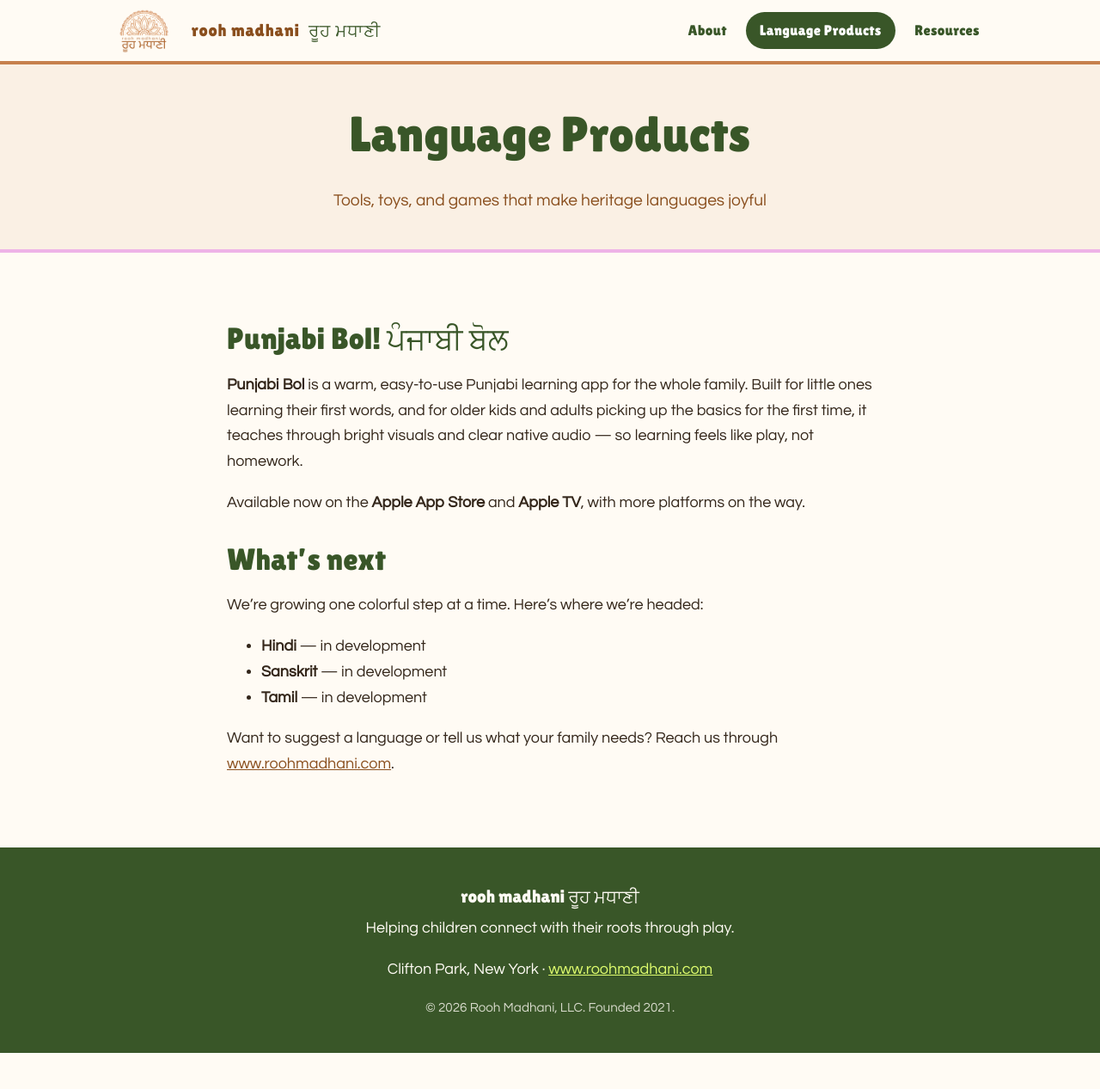
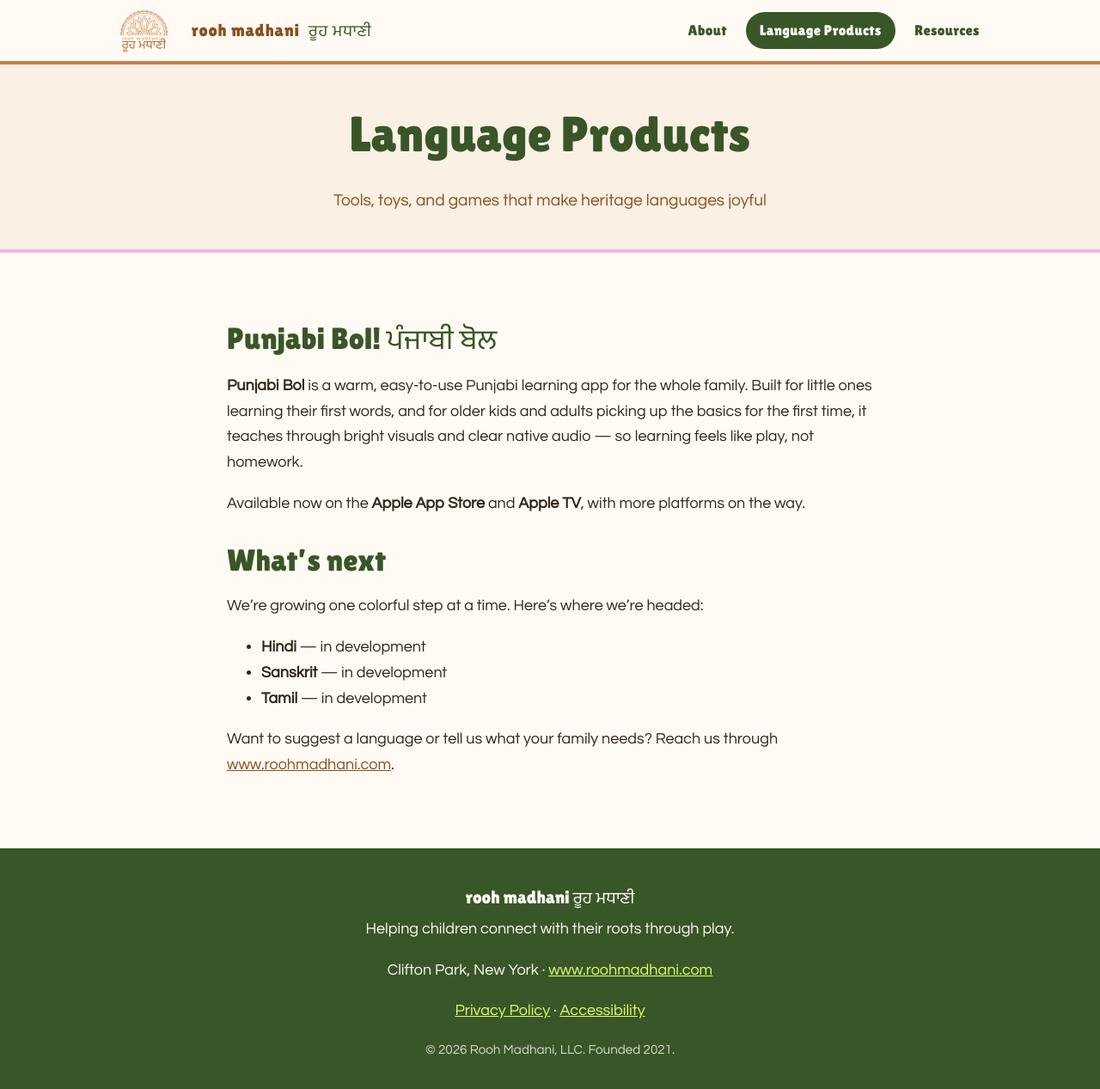
Before and after one commit to RoohMadhani/roohmadhani.github.io, a Jekyll site: the page built from products.md, in a window 1280 px wide and 1274 px high. Shown: the top 1267 px of the window at 86% size. Built offline with Jekyll 4.4.1, drawn with Linux system fonts in a browser that asks for light colours; some web fonts are replaced.

Commit message:
Custom domain + compliance: self-hosted fonts, privacy & accessibility pages
- CNAME for www.roohmadhani.com
- Self-host Lilita One / Questrial / Mukta Mahee (OFL) — removes all
  third-party requests, so no visitor IPs go to Google (GDPR/COPPA)
- Add privacy policy and accessibility statement, linked from footer
- Fix .btn-secondary contrast to meet WCAG 2.1 AA (all text pairs
  verified >= 4.5:1)

Co-Authored-By: Claude Fable 5 <noreply@anthropic.com>

```diff
--- /dev/null
+++ b/CNAME
@@ -0,0 +1 @@
+www.roohmadhani.com
--- a/_layouts/default.html
+++ b/_layouts/default.html
@@ -6,9 +6,8 @@
   <title>{% if page.title %}{{ page.title }} · {{ site.title }}{% else %}{{ site.title }} · {{ site.tagline }}{% endif %}</title>
   <meta name="description" content="{{ page.description | default: site.description | strip_newlines }}">
   <link rel="icon" type="image/png" href="{{ '/assets/images/logo.png' | relative_url }}">
-  <link rel="preconnect" href="https://fonts.googleapis.com">
-  <link rel="preconnect" href="https://fonts.gstatic.com" crossorigin>
-  <link href="https://fonts.googleapis.com/css2?family=Lilita+One&family=Questrial&family=Mukta+Mahee:wght@400;600&display=swap" rel="stylesheet">
+  <link rel="preload" href="{{ '/assets/fonts/lilita-one-400-latin.woff2' | relative_url }}" as="font" type="font/woff2" crossorigin>
+  <link rel="preload" href="{{ '/assets/fonts/questrial-400-latin.woff2' | relative_url }}" as="font" type="font/woff2" crossorigin>
   <link rel="stylesheet" href="{{ '/assets/css/style.css' | relative_url }}">
 </head>
 <body>
@@ -39,6 +38,10 @@
       <p class="footer-brand">rooh madhani <span lang="pa">ਰੂਹ ਮਧਾਣੀ</span></p>
       <p>Helping children connect with their roots through play.</p>
       <p>Clifton Park, New York · <a href="https://www.roohmadhani.com">www.roohmadhani.com</a></p>
+      <nav class="footer-nav" aria-label="Legal">
+        <a href="{{ '/privacy/' | relative_url }}">Privacy Policy</a> ·
+        <a href="{{ '/accessibility/' | relative_url }}">Accessibility</a>
+      </nav>
       <p class="footer-legal">© {{ 'now' | date: "%Y" }} Rooh Madhani, LLC. Founded 2021.</p>
     </div>
   </footer>
--- a/assets/css/style.css
+++ b/assets/css/style.css
@@ -1,6 +1,57 @@
 /* Rooh Madhani — brand styles
    Fonts: Lilita One (display), Questrial (body) — per brand guidelines.
-   Mukta Mahee for Gurmukhi (ਪੰਜਾਬੀ) glyph support. */
+   Mukta Mahee for Gurmukhi (ਪੰਜਾਬੀ) glyph support.
+   Fonts are self-hosted (see assets/fonts/) so the site makes no
+   third-party requests — visitor IPs never leave our host. */
+
+@font-face {
+  font-family: 'Lilita One';
+  font-style: normal;
+  font-weight: 400;
+  font-display: swap;
+  src: url('../fonts/lilita-one-400-latin.woff2') format('woff2');
+  unicode-range: U+0000-00FF, U+0131, U+0152-0153, U+02BB-02BC, U+02C6, U+02DA, U+02DC, U+0304, U+0308, U+0329, U+2000-206F, U+20AC, U+2122, U+2191, U+2193, U+2212, U+2215, U+FEFF, U+FFFD;
+}
+@font-face {
+  font-family: 'Mukta Mahee';
+  font-style: normal;
+  font-weight: 400;
+  font-display: swap;
+  src: url('../fonts/mukta-mahee-400-gurmukhi.woff2') format('woff2');
+  unicode-range: U+0951-0952, U+0964-0965, U+0A01-0A76, U+200C-200D, U+20B9, U+25CC, U+262C, U+A830-A839;
+}
+@font-face {
+  font-family: 'Mukta Mahee';
+  font-style: normal;
+  font-weight: 400;
+  font-display: swap;
+  src: url('../fonts/mukta-mahee-400-latin.woff2') format('woff2');
+  unicode-range: U+0000-00FF, U+0131, U+0152-0153, U+02BB-02BC, U+02C6, U+02DA, U+02DC, U+0304, U+0308, U+0329, U+2000-206F, U+20AC, U+2122, U+2191, U+2193, U+2212, U+2215, U+FEFF, U+FFFD;
+}
+@font-face {
+  font-family: 'Mukta Mahee';
+  font-style: normal;
+  font-weight: 600;
+  font-display: swap;
+  src: url('../fonts/mukta-mahee-600-gurmukhi.woff2') format('woff2');
+  unicode-range: U+0951-0952, U+0964-0965, U+0A01-0A76, U+200C-200D, U+20B9, U+25CC, U+262C, U+A830-A839;
+}
+@font-face {
+  font-family: 'Mukta Mahee';
+  font-style: normal;
+  font-weight: 600;
+  font-display: swap;
+  src: url('../fonts/mukta-mahee-600-latin.woff2') format('woff2');
+  unicode-range: U+0000-00FF, U+0131, U+0152-0153, U+02BB-02BC, U+02C6, U+02DA, U+02DC, U+0304, U+0308, U+0329, U+2000-206F, U+20AC, U+2122, U+2191, U+2193, U+2212, U+2215, U+FEFF, U+FFFD;
+}
+@font-face {
+  font-family: 'Questrial';
+  font-style: normal;
+  font-weight: 400;
+  font-display: swap;
+  src: url('../fonts/questrial-400-latin.woff2') format('woff2');
+  unicode-range: U+0000-00FF, U+0131, U+0152-0153, U+02BB-02BC, U+02C6, U+02DA, U+02DC, U+0304, U+0308, U+0329, U+2000-206F, U+20AC, U+2122, U+2191, U+2193, U+2212, U+2215, U+FEFF, U+FFFD;
+}
 
 :root {
   /* Primary palette */
@@ -197,7 +248,8 @@ img { max-width: 100%; height: auto; }
 .btn:hover { transform: translateY(-2px); box-shadow: 0 6px 16px rgba(51, 38, 26, 0.18); }
 
 .btn-primary { background: var(--green-deep); color: #fff; }
-.btn-secondary { background: var(--terracotta); color: #fff; }
+/* terracotta-ink (not raw terracotta) so white text meets WCAG AA contrast */
+.btn-secondary { background: var(--terracotta-ink); color: #fff; }
 .btn-light { background: #fff; color: var(--green-deep); border: 2px solid var(--green-deep); }
 
 /* Sections */
@@ -307,6 +359,9 @@ img { max-width: 100%; height: auto; }
   margin-bottom: 0.25rem;
 }
 
+.footer-nav { margin-bottom: 1em; }
+.footer-nav a { color: var(--lime); }
+
 .footer-legal { opacity: 0.8; font-size: 0.95rem; margin-bottom: 0; }
 
 /* Reduced motion */
```
Also changed, not shown: accessibility.md (added, +30 -0 lines), assets/fonts/LICENSE.md (added, +11 -0 lines), privacy.md (added, +43 -0 lines), README.md, assets/fonts/lilita-one-400-latin.woff2 (added), assets/fonts/mukta-mahee-400-gurmukhi.woff2 (added), assets/fonts/mukta-mahee-400-latin.woff2 (added), assets/fonts/mukta-mahee-600-gurmukhi.woff2 (added), assets/fonts/mukta-mahee-600-latin.woff2 (added), assets/fonts/questrial-400-latin.woff2 (added).
